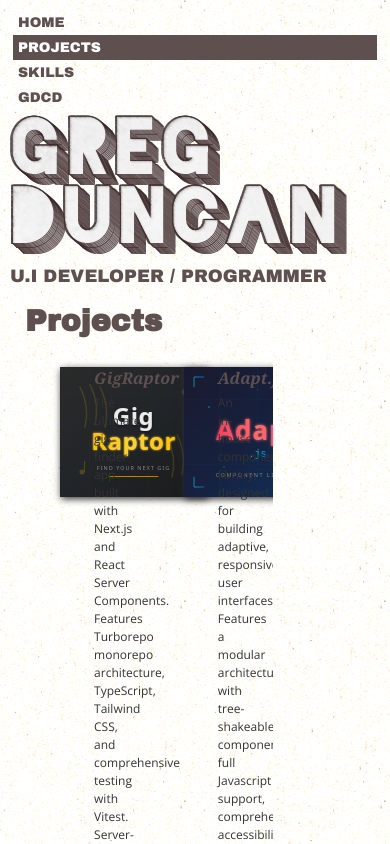
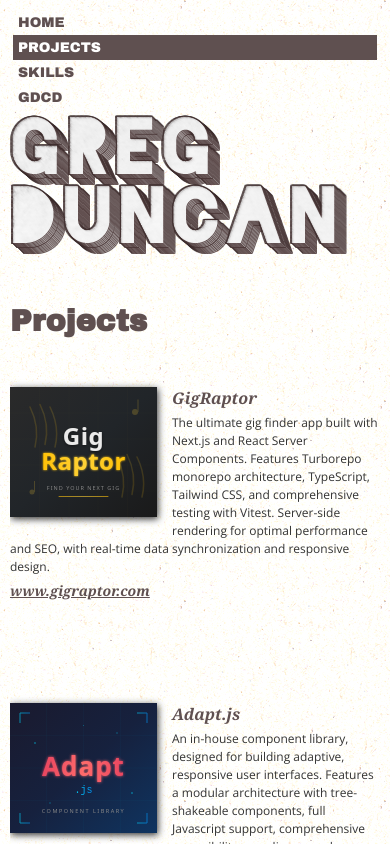
Before and after one commit to gregduncan/profile, a Next.js app: page /projects in a window 390 px wide. Shown: the top 844 px of the page. Built offline with nearby package versions, Linux system fonts and the light colour scheme.

Commit message:
Enhance responsive styles across components for better mobile experience

```diff
--- a/src/app/layout.styles.ts
+++ b/src/app/layout.styles.ts
@@ -94,6 +94,10 @@
     width: 340px;
     height: 140px;
     background: url('/images/logo.png') no-repeat;
+
+    &::after {
+      display: none;
+    }
   }
 `;
 
@@ -101,12 +105,23 @@
   display: grid;
   grid-template-columns: repeat(12, 1fr);
   gap: 0;
+
+  @media only screen and (max-width: ${({ theme }) => theme.breakpoints.mobile}) {
+    display: block;
+  }
 `;
 
 export const MainColumn = styled.div`
   grid-column: span 9;
   padding-right: 15px;
   padding-left: 15px;
+
+  @media only screen and (max-width: ${({ theme }) => theme.breakpoints.mobile}) {
+    grid-column: auto;
+    width: 100%;
+    padding-right: 0;
+    padding-left: 0;
+  }
 `;
 
 export const SidebarColumn = styled.div`
--- a/src/app/page.styles.ts
+++ b/src/app/page.styles.ts
@@ -29,6 +29,7 @@
     div:last-child {
       display: none;
     }
+    display: block;
   }
 `;
 
@@ -58,6 +59,10 @@
   display: grid;
   grid-template-columns: repeat(12, 1fr);
   gap: 0;
+
+  @media only screen and (max-width: ${({ theme }) => theme.breakpoints.mobile}) {
+    display: block;
+  }
 `;
 
 export const GDCD = styled.div`
@@ -74,6 +79,13 @@
     height: 328px;
     background-image: url('/images/home-middle-tape.png');
     content: '';
+  }
+
+  @media only screen and (max-width: ${({ theme }) => theme.breakpoints.mobile}) {
+    width: 100%;
+    height: auto;
+    min-height: 198px;
+    background-size: contain;
   }
 `;
 
@@ -95,6 +107,11 @@
 
   span {
     color: #999999;
+  }
+
+  @media only screen and (max-width: ${({ theme }) => theme.breakpoints.mobile}) {
+    width: 100%;
+    height: auto;
   }
 `;
 
@@ -139,6 +156,19 @@
     font-family: ${({ theme }) => theme.fonts.serif};
     font-style: italic;
     font-weight: bold;
+  }
+
+  @media only screen and (max-width: ${({ theme }) => theme.breakpoints.mobile}) {
+    overflow: hidden;
+
+    /* Remove padding from nested Row/Column on mobile */
+    > div {
+      padding: 0 !important;
+
+      > div {
+        padding: 0 !important;
+      }
+    }
   }
 `;
 
@@ -188,11 +218,22 @@
         return '';
     }
   }}
+
+  @media only screen and (max-width: ${({ theme }) => theme.breakpoints.mobile}) {
+    float: left;
+    margin: 0 15px 15px 0;
+  }
 `;
 
 export const ProjectDescription = styled.div`
   float: left;
   width: 350px;
+
+  @media only screen and (max-width: ${({ theme }) => theme.breakpoints.mobile}) {
+    float: none;
+    width: auto;
+    overflow: hidden;
+  }
 `;
 
 export const ReadLink = styled.a`
--- a/src/app/skills/page.styles.ts
+++ b/src/app/skills/page.styles.ts
@@ -22,4 +22,8 @@
     font-size: 13px;
     margin-bottom: 15px;
   }
+
+  @media only screen and (max-width: ${({ theme }) => theme.breakpoints.mobile}) {
+    display: block;
+  }
 `;
--- a/src/styles/styled/globalStyles.ts
+++ b/src/styles/styled/globalStyles.ts
@@ -81,4 +81,16 @@
   .margin-top-10 {
     margin-top: 10px;
   }
+
+  /* Responsive utilities */
+  @media only screen and (max-width: ${({ theme }) => theme.breakpoints.mobile}) {
+    iframe {
+      width: 100% !important;
+      max-width: 350px;
+    }
+
+    h2 {
+      font-size: 24px;
+    }
+  }
 `;
--- a/src/styles/styled/grid.ts
+++ b/src/styles/styled/grid.ts
@@ -16,6 +16,10 @@
   display: grid;
   grid-template-columns: repeat(12, 1fr);
   gap: 0;
+
+  @media only screen and (max-width: ${({ theme }) => theme.breakpoints.mobile}) {
+    display: block;
+  }
 `;
 
 export const Column = styled.div<{ $span: number }>`
@@ -23,7 +27,11 @@
   padding-right: 15px;
   padding-left: 15px;
 
-  @media only screen and (min-width: ${({ theme }) => theme.breakpoints.md}) {
-    float: left;
+  @media only screen and (max-width: ${({ theme }) => theme.breakpoints.mobile}) {
+    grid-column: auto;
+    width: 100%;
+    padding-right: 0;
+    padding-left: 0;
+    margin-bottom: 20px;
   }
 `;
--- a/src/styles/styled/typography.ts
+++ b/src/styles/styled/typography.ts
@@ -27,4 +27,8 @@
   font-size: 14px;
   margin-bottom: 15px;
   font-family: ${({ theme }) => theme.fonts.serif};
+
+  @media only screen and (max-width: ${({ theme }) => theme.breakpoints.mobile}) {
+    width: 100%;
+  }
 `;
```
Also changed, not shown: src/components/track/track.styles.ts (+8 -0 lines).
